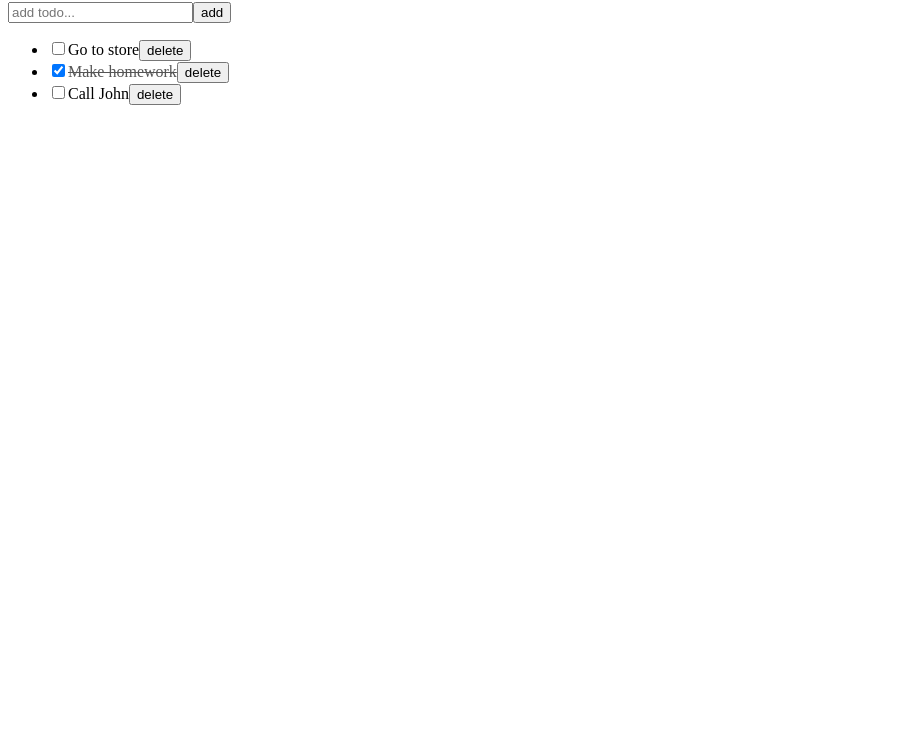
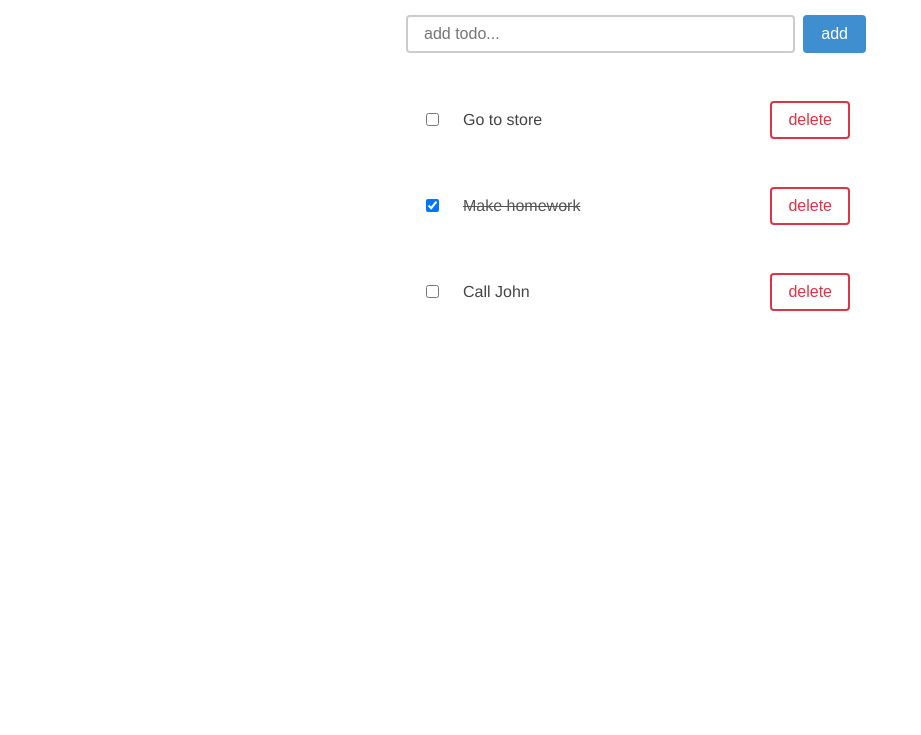
Before and after one commit to fpestunov/todo-vue3-basic, a plain HTML site: page index.html in a window 1280 px wide. Shown: the part 65-800 px from the top of the page, without its empty margins (0-921 px from the left). Drawn offline with nearby package versions, Linux system fonts and the light colour scheme.

Commit message:
add styles

```diff
--- a/index.html
+++ b/index.html
@@ -3,12 +3,7 @@
 <head>
   <meta charset="UTF-8">
   <meta name="viewport" content="width=device-width, initial-scale=1.0">
-  <style>
-    .checked {
-      color: #555;
-      text-decoration: line-through;
-    }
-  </style>
+  <link rel="stylesheet" href="main.css">
   <title>ToDo List</title>
     <!-- Import Vue.js -->
     <script src="https://unpkg.com/vue@next"></script>
@@ -16,13 +11,15 @@
 <body>
   <div id="app">
     <h2>To Do List</h2>
-    <input type="text" placeholder="add todo..." v-model="newTodo" @keyup.enter="addTodo">
-    <button @click="addTodo">add</button>
+    <div class="add-items">
+      <input type="text" placeholder="add todo..." v-model="newTodo" @keyup.enter="addTodo">
+      <button @click="addTodo">add</button>
+    </div>
     <ul>
       <li v-for='todo in todos'>
         <input type="checkbox" v-model="todo.done">
         <label :class="{ checked: todo.done }">{{ todo.title }}</label>
-        <button @click="deleteTodo(todo)">delete</button>
+        <button @click="deleteTodo(todo)" class="delete">delete</button>
       </li>
     </ul>
   </div>
--- /dev/null
+++ b/main.css
@@ -0,0 +1,90 @@
+* {
+  box-sizing: border-box;
+}
+
+html {
+  font-family: Helvetica, Arial, sans-serif;
+  font-size: 1rem;
+  color: #444;
+}
+
+#app {
+  max-width: 500px;
+  margin: 2rem auto;
+  padding: 0 1rem;
+}
+
+.add-items {
+  display: flex;
+  margin-bottom: 2rem;
+}
+
+[type="text"],
+button {
+  display: inline-block;
+  -webkit-appearance: none;
+  padding: 0.5rem 1rem;
+  font-size: 1rem;
+  border: 2px solid #ccc;
+  border-radius: 4px;
+}
+
+button {
+  cursor: pointer;
+  background: #3e8ed0;
+  color: white;
+  border: 2px solid #3e8ed0;
+  margin: 0 0.5rem;
+}
+
+[type="text"] {
+  width: 100%;
+}
+
+[type="text"]:active,
+[type="text"]:focus {
+  outline: 0;
+  border: 2px solid #3e8ed0;
+}
+
+[type="checkbox"] {
+  margin-right: 1rem;
+  font-size: 2rem;
+}
+
+h2 {
+  color: #222;
+}
+
+ul {
+  padding: 0;
+}
+
+li {
+  display: flex;
+  align-items: center;
+  padding: 1rem;
+  margin-bottom: 1rem;
+}
+
+li:hover {
+  background: #f4f4f4;
+  border-radius: 4px;
+}
+
+li label {
+  display: inline-block;
+  padding: 0.5rem;
+  width: 100%;
+}
+
+.delete {
+  color: #dc3545;
+  border-color: #dc3545;
+  background: #fff;
+}
+
+.checked {
+  color: #555;
+  text-decoration: line-through;
+}
```
